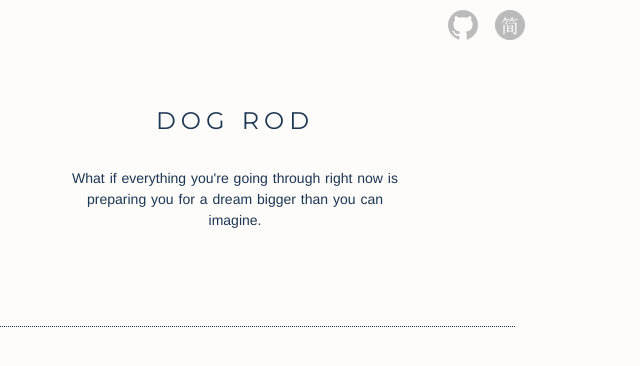
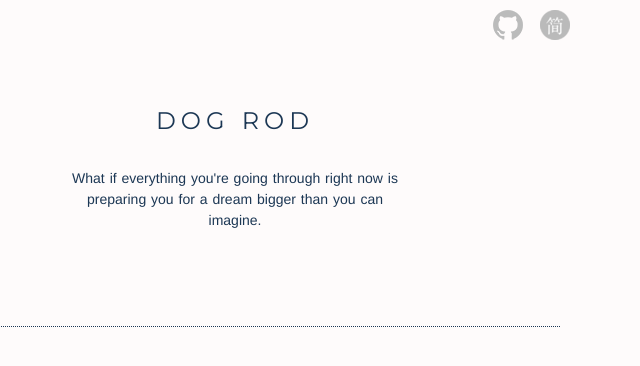
Before and after one commit to dogrod/blog.dogrod.com, a Django app: page / in a window 1280 px wide. Shown: the top 366 px of the page, without its empty margins (405-1045 px from the left). Run offline with Django 3.2, Linux system fonts and the light colour scheme; data that the repository does not hold is empty.

Commit message:
:hammer: max-length of main wrapper is bigger now

```diff
--- a/static/css/common.css
+++ b/static/css/common.css
@@ -34,7 +34,7 @@ h6 {
 }
 .wrapper {
   width: 100%;
-  max-width: 600px;
+  max-width: 690px;
   margin: 0 auto;
 }
 .header {
```
